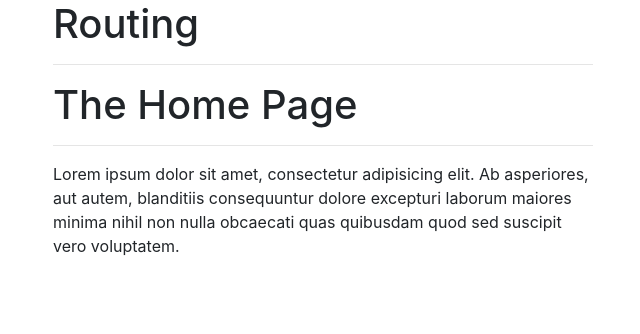
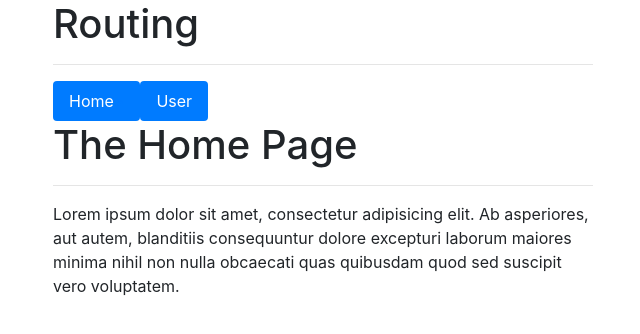
Before and after one commit to Frankmwangi/Vue-components, a Vue app: page /#/ in a window 1280 px wide. Shown: the top 334 px of the page, without its empty margins (32-672 px from the left). Built offline with nearby package versions, Linux system fonts and the light colour scheme; a web font is replaced by a local one.

Commit message:
Routing through js methods

```diff
--- a/src/App.vue
+++ b/src/App.vue
@@ -4,6 +4,7 @@
             <div class="col-xs-12 col-sm-8 col-sm-offset-2 col-md-6 col-md-offset-3">
                 <h1>Routing</h1>
                 <hr>
+                <app-header></app-header>
                 <router-view></router-view>
             </div>
         </div>
@@ -11,7 +12,11 @@
 </template>
 
 <script>
+import Header from './components/Header.vue';
     export default {
+        components: {
+            appHeader: Header
+        }
     }
 </script>
 
--- /dev/null
+++ b/src/components/Header.vue
@@ -0,0 +1,13 @@
+<template>
+   <ul class="nav nav-pills">
+  <li class="nav-item">
+    <a class="nav-link active" exact><router-link to="/" ><span style="color: white">Home</span>></router-link></a>
+  </li>
+  <br>
+  <li class="nav-item">
+    <a class="nav-link active"><router-link to="/user"><span style="color: white">User</span></router-link></a>
+  </li>
+
+</ul>
+
+</template>
--- a/src/components/Home.vue
+++ b/src/components/Home.vue
@@ -7,4 +7,5 @@
             voluptatem.</p>
 
     </div>
+
 </template>
--- a/src/components/user/User.vue
+++ b/src/components/user/User.vue
@@ -1,4 +1,18 @@
 <template>
+<div>
     <h1>The User Page</h1>
+    <hr></hr>
+    <button @click="navigateToHome" class="btn btn-primary">Go to Home</button>
+    </div>
+
 
 </template>
+<script>
+    export default {
+        methods: {
+            navigateToHome(){
+                this.$router.push('/');
+            }
+        }
+    }
+</script>
--- a/src/main.js
+++ b/src/main.js
@@ -7,7 +7,8 @@ import 'bootstrap/dist/css/bootstrap.min.css'
 
 Vue.use(VueRouter);
 const router = new VueRouter({
-  routes: routes
+  routes,
+  mode:'history'
 })
 new Vue({
   el: '#app',
```
